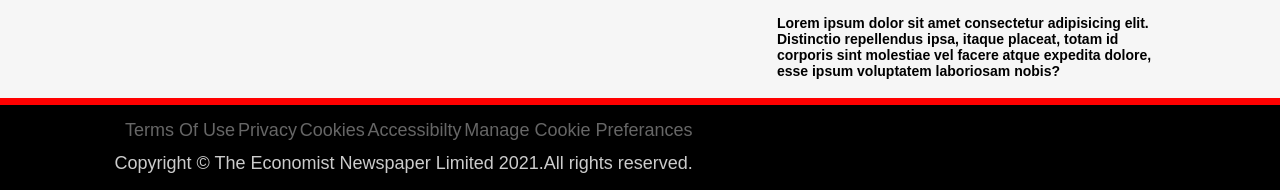
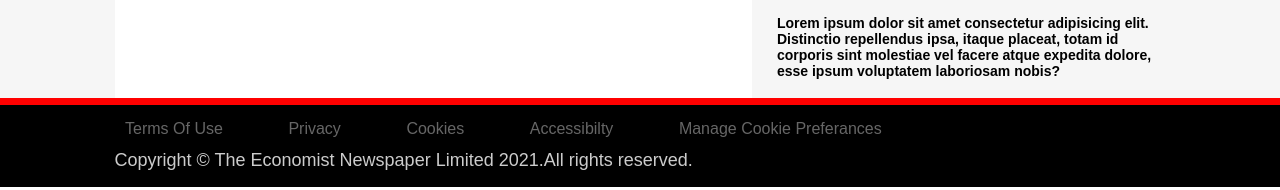
Before and after one commit to saurabh-gaonkar/sasstest, a website: page index.html in a window 1280 px wide. Shown: the part 1411-1601 px from the top of the page. Drawn offline with Linux system fonts and the light colour scheme.

Commit message:
css pixel perfect checking in progress

```diff
--- a/assets/scss/homepage/_footer.scss
+++ b/assets/scss/homepage/_footer.scss
@@ -13,7 +13,19 @@ footer {
                 &:hover {
                     color: map-get($colors,primary_color);
                 }
+                @include reverse_breakpoint("pc") {
+                    font-size: map-get($font,font-xvi);
+                }
+                @include reverse_breakpoint("tablet") {
+                    font-size: map-get($font,font-x);
+                }
             }
+        }
+        @include reverse_breakpoint("large-pc") {
+            width: 72%;
+        }
+        @include reverse_breakpoint("tablet") {
+            width: 100%;
         }
     }
 
@@ -22,5 +34,9 @@ footer {
         @include mg-rule(top,12px);
         color: map-get($colors,lighter-white);
         font-size: map-get($font,font-xviii);
+        @include reverse_breakpoint("tablet") {
+            font-size: map-get($font,font-xii);
+        }
     }
+
 }
--- a/assets/scss/homepage/_header.scss
+++ b/assets/scss/homepage/_header.scss
@@ -37,12 +37,18 @@ header {
                         color: map-get($colors,lightest-white);
                         font-size: map-get($font,font-xix);
                         @include transition-effect();
+                        @include reverse_breakpoint("tablet") {
+                            color: map-get($colors,primary_color);
+                        }
                     }
                     &:nth-of-type(2n) > a::after {
                         @include font-iconafter("\f107",20px);
                         @include mg-rule(left,2px);
                         font-weight: bold;
                         vertical-align: middle;
+                        @include reverse_breakpoint("tablet") {
+                            content: "";
+                        }
                     }
                     &:first-child {
                         @include mg-rule(right,4.5%);
@@ -58,6 +64,9 @@ header {
                     &:nth-child(3) {
                         @include mg-rule(right,4.2%);
                         white-space: nowrap;
+                    }
+                    &:last-child a::after {
+                        @include mg-rule(left,4px);
                     }
                     @at-root
                     .dropdown-menus {
@@ -80,7 +89,7 @@ header {
                                 &:hover {
                                     color: map-get($colors,primary_color);
                                     @include reverse_breakpoint("tablet") {
-                                        color: map-get($colors,lightest-white);
+                                        color: map-get($colors,primary_color);
                                     }
                                 }
                             }
@@ -91,11 +100,14 @@ header {
                         background-color: map-get($colors,red-color);
                         & > a {
                             color: map-get($colors,lighter-white);
+                            @include reverse_breakpoint("tablet") {
+                                color: map-get($colors,primary_color);
+                            }
                         }
                         @include reverse_breakpoint("tablet") {
                             background-color: map-get($colors,transparent);
                             & > a {
-                                color: map-get($colors,lightest-white);
+                                color: map-get($colors,primary_color);
                             }
                         }
                     }
@@ -145,6 +157,9 @@ header {
                 @include transition-effect();
                 &:hover {
                     @include hover-effect();
+                    @include reverse_breakpoint("tablet") {
+                        color: map-get($colors,black_color);
+                    }
                 }
             }
         }
--- a/assets/scss/homepage/_page-content.scss
+++ b/assets/scss/homepage/_page-content.scss
@@ -4,6 +4,7 @@
     column-gap: 25px;
         @at-root
         &__taking-the-lead {
+            background-color: map-get($colors,primary_color);
             @at-root
             &__video {
                 figure {
@@ -50,7 +51,7 @@
                 @include pd_values(0,1.8%);
                 @include mg-rule(top,55px);
                 color: map-get($colors,dark-green);
-                font-size: map-get($font,font-xxxii);
+                font-size: map-get($font,font-xxxiv);
                 font-weight: bold;
             }
 
@@ -65,7 +66,7 @@
             @at-root
             .social {
                 width: 22.1%;
-                @include mg_values(4.6%,1.8%,0,auto);
+                @include mg_values(5%,2.3%,0,auto);
                 @include flex_properties(space-between,center);
                 li {
                     a {
@@ -81,6 +82,9 @@
                         }
                         &:hover:before {
                             @include hover-effect();
+                            @include reverse_breakpoint("tablet") {
+                                color: map-get($colors,primary_color);
+                            }
                         }
 
                     }
@@ -145,9 +149,11 @@
                 @include transition-effect();
                 &:hover {
                     @include hover-effect();
+                    @include reverse_breakpoint("tablet") {
+                        color: map-get($colors,light-green);
+                    }
                 }
             }
-
             p {
                 @include mg_values(18px,0,19px,0);
                 font-size: map-get($font,font-xiv);
--- a/assets/scss/homepage/_title.scss
+++ b/assets/scss/homepage/_title.scss
@@ -6,6 +6,13 @@
         font-size: map-get($font,font-xviii);
         font-weight: bold;
         text-decoration: underline;
+        @include transition-effect();
+        &:hover {
+            @include hover-effect();
+            @include reverse_breakpoint("tablet") {
+                color: map-get($colors,dark-green);
+            }
+        }
     }
     @at-root
     &__hamburger {
```
Also changed, not shown: assets/css/style.css.
